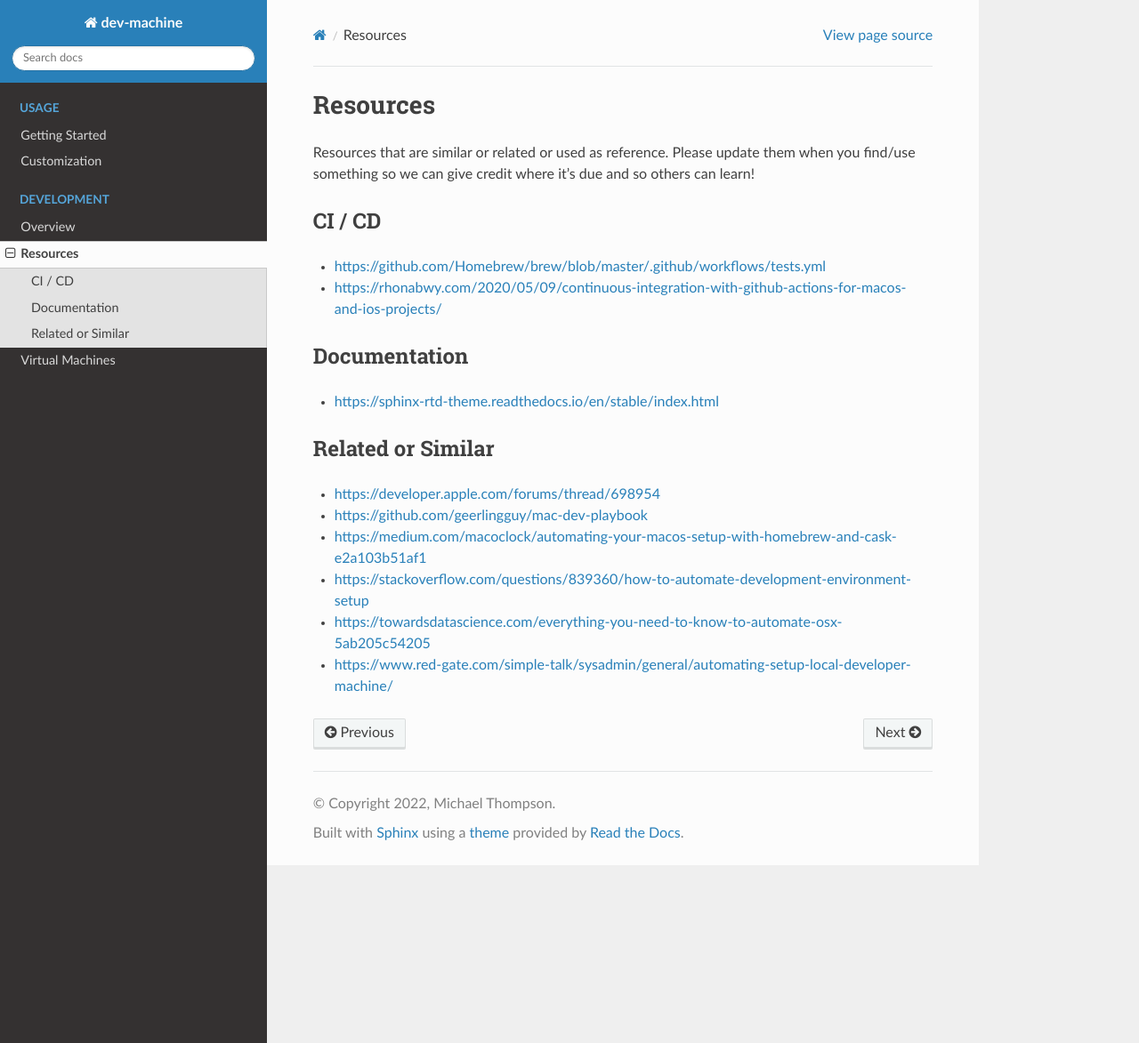
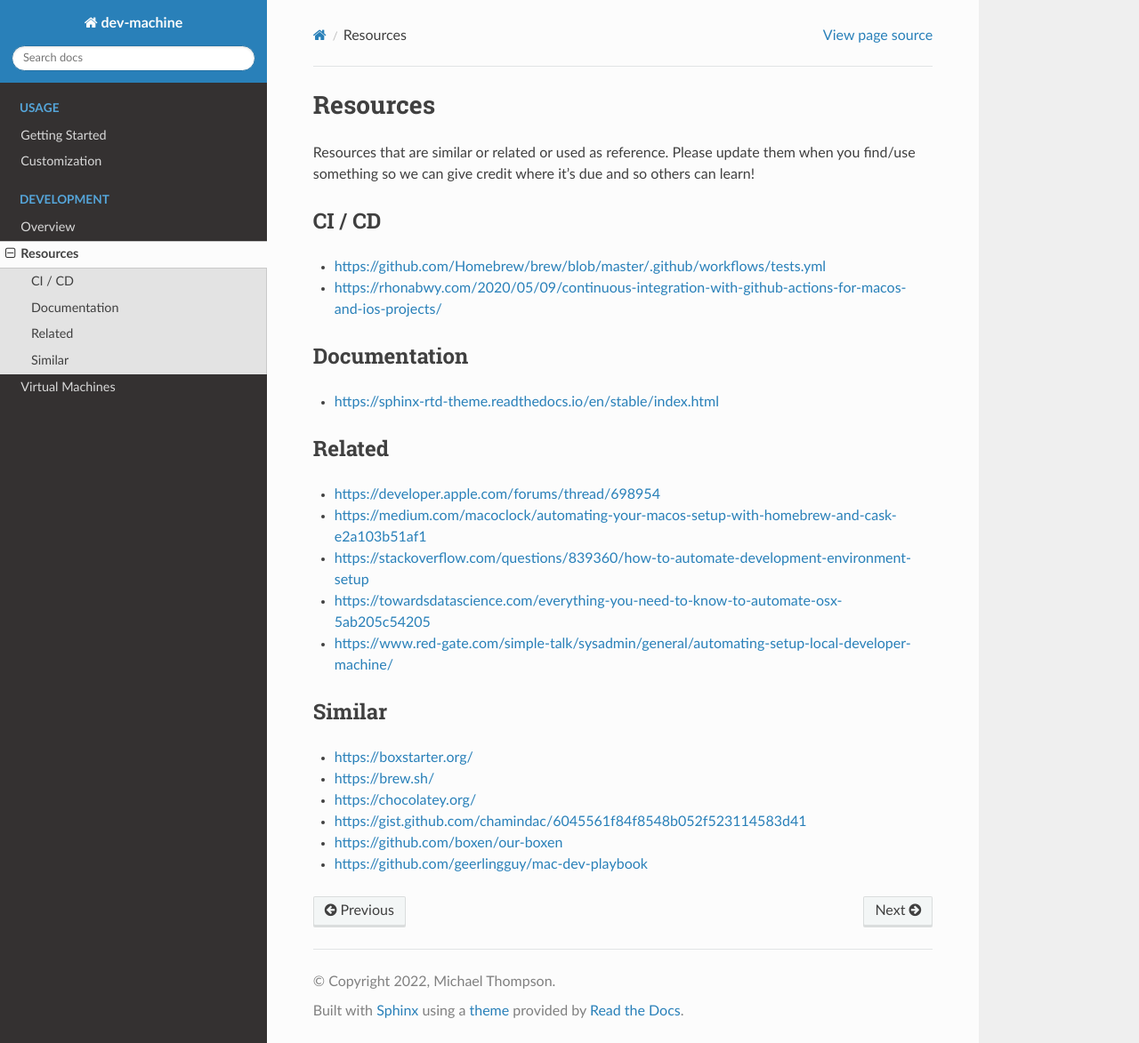
Before and after one commit to ActionScripted/dev-machine, a Sphinx documentation site: the page built from docs/source/development/resources.md, in a window 1280 px wide and 1173 px high. Shown: the whole window at 89% size. Built offline with Sphinx 7.4.7 and the Read the Docs theme 2.0.0, drawn with Linux system fonts in a browser that asks for light colours.

Commit message:
updating docs

```diff
--- a/docs/source/development/resources.md
+++ b/docs/source/development/resources.md
@@ -11,11 +11,19 @@ Resources that are similar or related or used as reference. Please update them w
 
 * <https://sphinx-rtd-theme.readthedocs.io/en/stable/index.html>
 
-## Related or Similar
+## Related
 
 * <https://developer.apple.com/forums/thread/698954>
-* <https://github.com/geerlingguy/mac-dev-playbook>
 * <https://medium.com/macoclock/automating-your-macos-setup-with-homebrew-and-cask-e2a103b51af1>
 * <https://stackoverflow.com/questions/839360/how-to-automate-development-environment-setup>
 * <https://towardsdatascience.com/everything-you-need-to-know-to-automate-osx-5ab205c54205>
 * <https://www.red-gate.com/simple-talk/sysadmin/general/automating-setup-local-developer-machine/>
+
+## Similar
+
+* <https://boxstarter.org/>
+* <https://brew.sh/>
+* <https://chocolatey.org/>
+* <https://gist.github.com/chamindac/6045561f84f8548b052f523114583d41>
+* <https://github.com/boxen/our-boxen>
+* <https://github.com/geerlingguy/mac-dev-playbook>
```
Also changed, not shown: README.md (+20 -18 lines).
